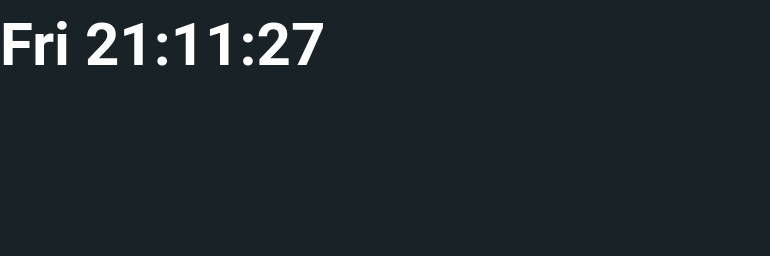
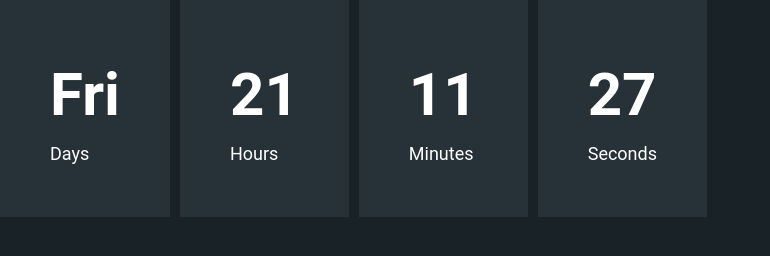
Before and after one commit to boroji/DigitalClockProject, a plain HTML site: page index.html in a window 1280 px wide. Shown: the whole page, without its empty margins (0-770 px from the left). Drawn offline with Linux system fonts and the light colour scheme.

Commit message:
added extra css and descriptions

```diff
--- a/index.html
+++ b/index.html
@@ -1,5 +1,6 @@
 <!DOCTYPE html>
 <html lang="en">
+
 <head>
     <meta charset="UTF-8">
     <meta name="viewport" content="width=device-width, initial-scale=1.0">
@@ -7,12 +8,31 @@
     <link rel="stylesheet" href="css/style.css">
     <title>Digital Clock</title>
 </head>
+
 <body>
 
-    <h1 id="clock"></h1>
+    <div id="clock">
+        <div>
+            <h1 id="days"></h1>
+            <p>Days</p>
+        </div>
+        <div>
+            <h1 id="hours"></h1>
+            <p>Hours</p>
 
+        </div>
+        <div>
+            <h1 id="minutes"></h1>
+            <p>Minutes</p>
+        </div>
+        <div>
+            <h1 id="seconds"></h1>
+            <p>Seconds</p>
+        </div>
+    </div>
 
 
     <script src="js/index.js"></script>
 </body>
+
 </html>
--- a/js/index.js
+++ b/js/index.js
@@ -16,8 +16,11 @@ function digitalClock() {
     }
 
     let weekdays = ['Sun', 'Mon', 'Tue', 'Wed', 'Thu', 'Fri', 'Sat'];
-    let clock = weekdays[day] + ' ' + hours + ':' + minutes + ':' + seconds;
-    document.getElementById('clock').innerHTML = clock;
+    let allDays = weekdays[day];
+    document.getElementById('days').innerHTML = allDays;
+    document.getElementById('hours').innerHTML = hours;
+    document.getElementById('minutes').innerHTML = minutes;
+    document.getElementById('seconds').innerHTML = seconds;
 }
 digitalClock();
 setInterval(digitalClock, 1000);
--- a/style.scss
+++ b/style.scss
@@ -48,3 +48,15 @@ p {
     font-size: 18px;
     font-weight: 400;
 }
+
+#clock {
+    display: flex;
+
+    div {
+        margin-right: 10px;
+        padding: 50px;
+        background-color: $shadow;
+        display: flex;
+        flex-direction: column;
+    }
+}
```
Also changed, not shown: css/style.css, 1 other file.
